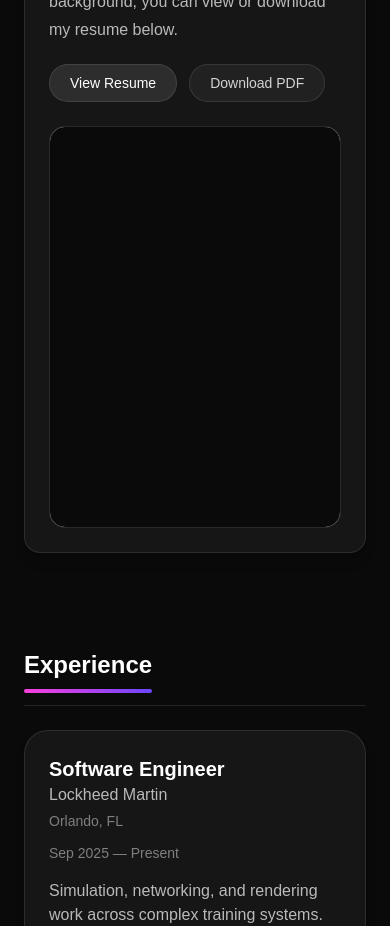
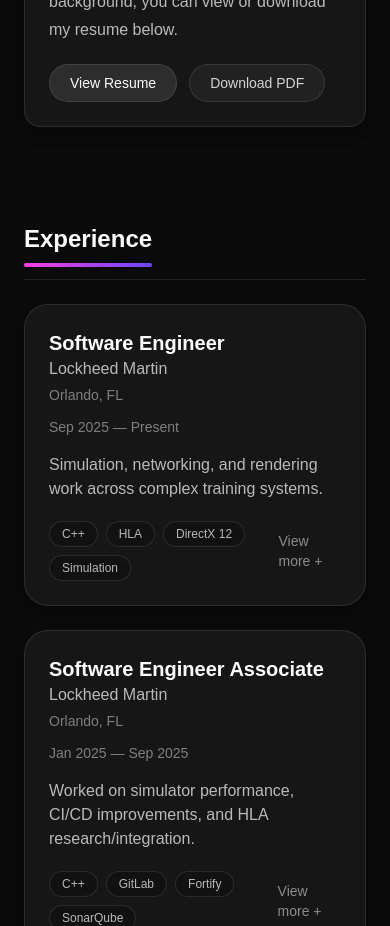
Before and after one commit to sethlenhof/website-mk2, a Next.js app: page / in a window 390 px wide. Shown: the part 1680-2606 px from the top of the page. Built offline with nearby package versions, Linux system fonts and the light colour scheme.

Commit message:
Improve on mobile

```diff
--- a/src/components/sections/AboutSection.tsx
+++ b/src/components/sections/AboutSection.tsx
@@ -44,7 +44,7 @@
             </a>
           </div>
 
-          <div className="mt-6 overflow-hidden rounded-2xl border border-white/10 bg-black/20 block">
+          <div className="mt-6 hidden overflow-hidden rounded-2xl border border-white/10 bg-black/20 block lg:block">
             <iframe
               src={resumeHref}
               title="Resume Preview"
```
